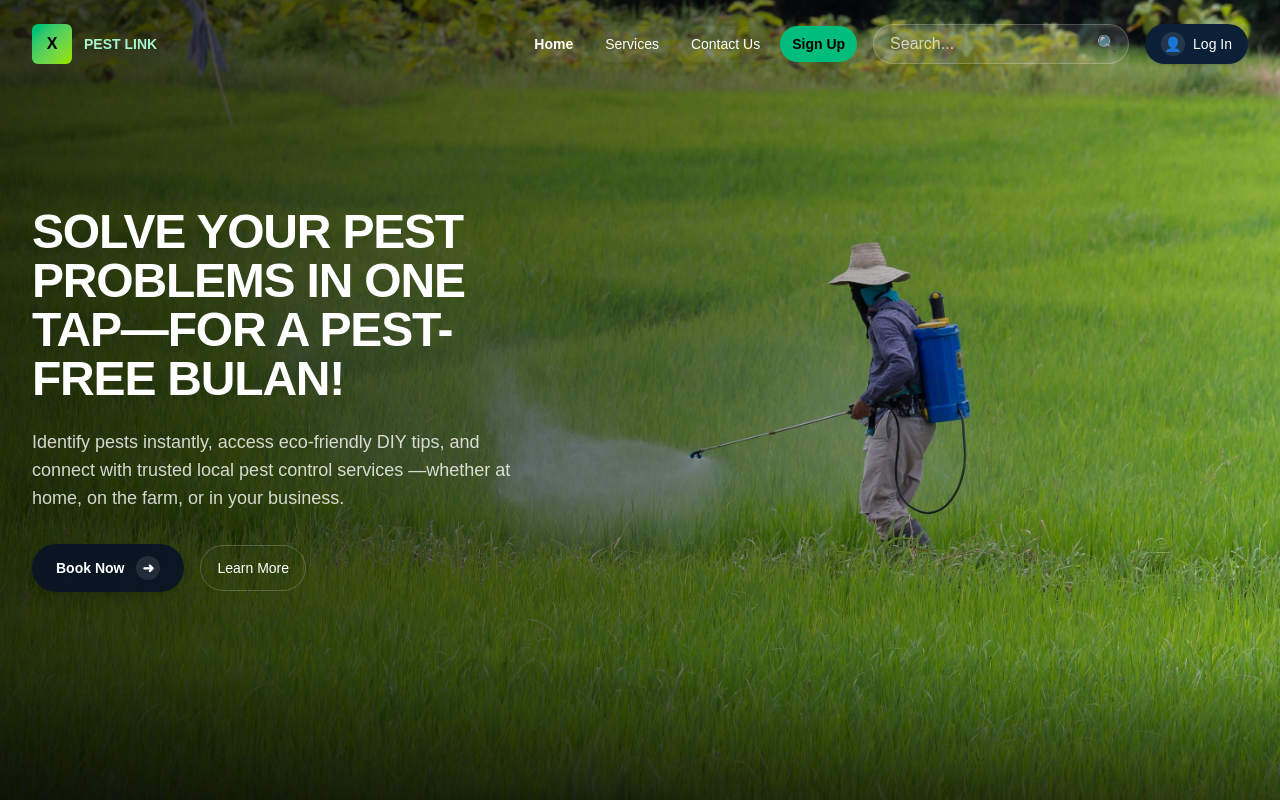
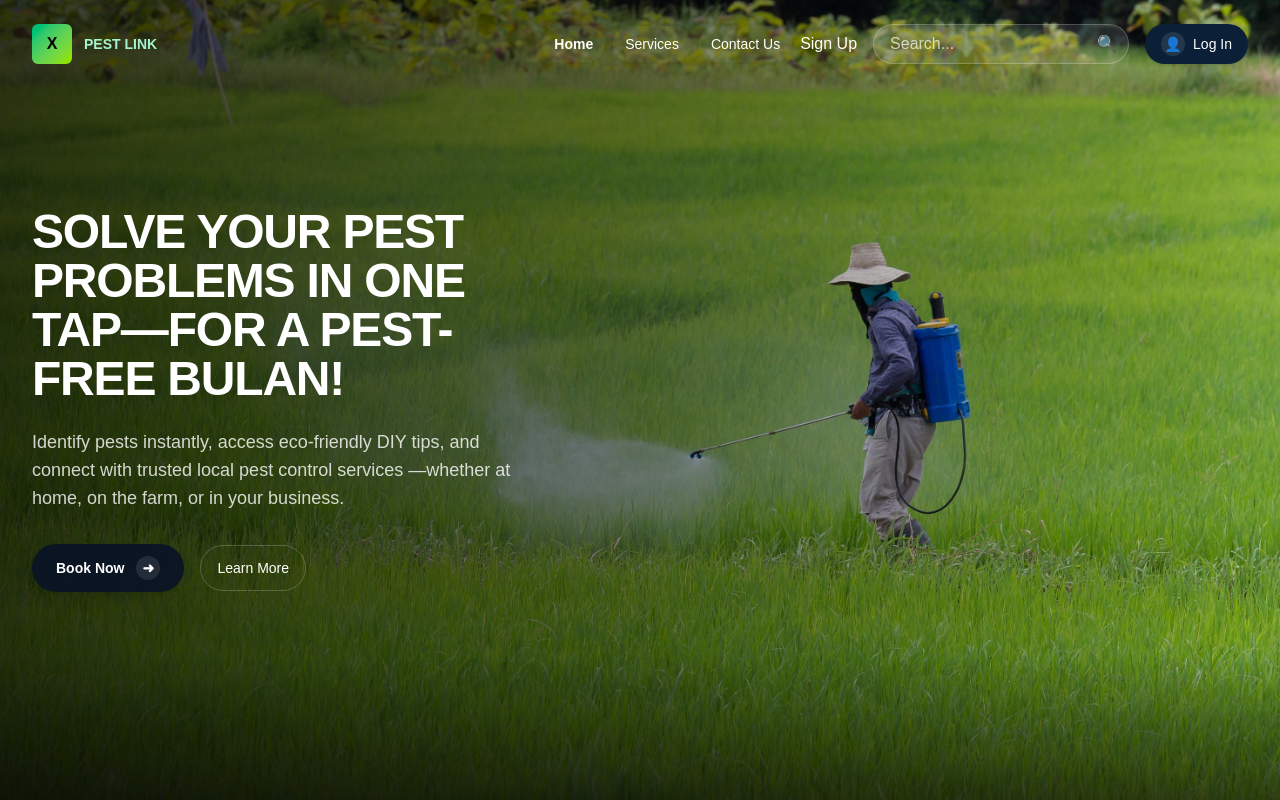
Before and after one commit to leonard-james/Pestilink, a Next.js app: page / in a window 1280 px wide. Built offline with nearby package versions, Linux system fonts and the light colour scheme.

Commit message:
Fix sign-up functionality into a separate component for better organization

```diff
--- a/app/page.tsx
+++ b/app/page.tsx
@@ -1,7 +1,14 @@
 import Image from "next/image";
 import Link from "next/link";
+import { useRouter } from "next/router";
 
 export default function Home() {
+  const router = useRouter();
+
+  const handleSignUp = () => {
+    router.push("/signup"); // Redirect to the sign-up page
+  };
+
   return (
     <div className="min-h-screen w-full bg-black text-white">
       {/* Header / Nav */}
@@ -42,12 +49,7 @@ export default function Home() {
               >
                 Contact Us
               </Link>
-              <Link
-                href="#"
-                className="px-3 py-2 rounded-full bg-emerald-500 text-black text-sm font-semibold hover:opacity-95 transition"
-              >
-                Sign Up
-              </Link>
+              <SignUpButton />
             </div>
 
             {/* Search (now after nav buttons) */}
@@ -132,3 +134,17 @@ export default function Home() {
     </div>
   );
 }
+
+const SignUpButton = () => {
+  const router = useRouter();
+
+  const handleSignUp = () => {
+    router.push("/signup"); // Redirect to the sign-up page
+  };
+
+  return (
+    <button onClick={handleSignUp}>
+      Sign Up
+    </button>
+  );
+};
```
